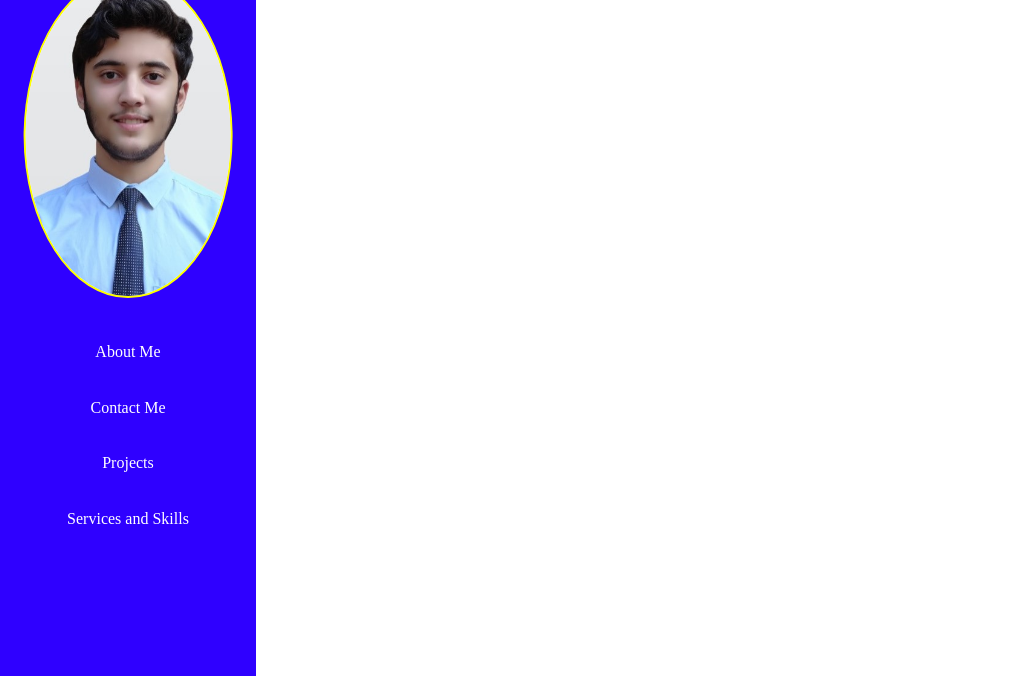
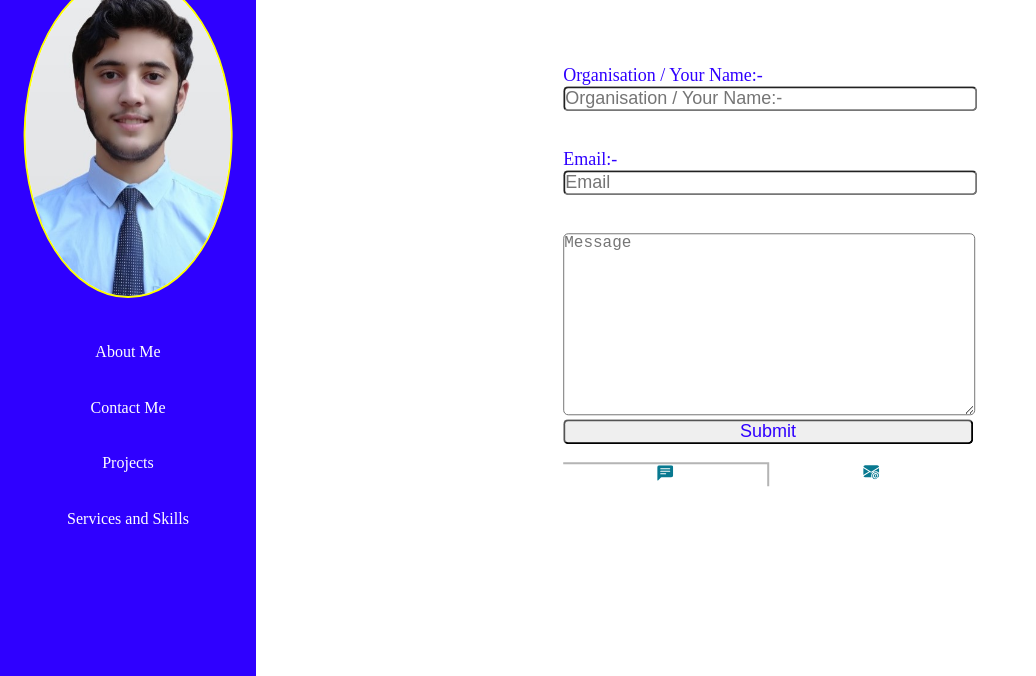
Before and after one commit to parthkesar/ProfessionalPortfolio, a website: page public/index.html in a window 1280 px wide. Shown: the part 124-800 px from the top of the page, without its empty margins (0-1036 px from the left). Drawn offline with Linux system fonts and the light colour scheme.

Commit message:
Done contact me portion.

```diff
--- a/public/css/index.css
+++ b/public/css/index.css
@@ -23,6 +23,7 @@
     flex-direction: column;
     align-items: center;
     width: 100%;
+
 }
 
 #menulist li {
@@ -59,3 +60,35 @@
     width: 80vw;
     height: 100vh;
 }
+
+ form{
+
+    width: 40%;
+    position: relative;
+    top: 50%;
+    left: 50%;
+    transform: translate(-50%,-50%);
+    display: inline-block;
+    color: rgb(47, 0, 255);
+}
+
+form label,input, textarea{
+    display: inline-block;
+    width: 100%;
+    font-size: large;
+    border-radius: 5px;
+    color: rgb(47, 0, 255);
+}
+
+.text{
+
+    width: 50%;
+    color: #087990;
+    text-align: center;
+    font-size: larger;
+}
+
+.text:hover{
+    color: #087990;
+    background-color: rgba(128, 128, 128, 0.212);
+}
--- a/public/index.html
+++ b/public/index.html
@@ -20,7 +20,45 @@
 </div>
 
 <main id="main">
-    <h1 style="display: inline-block; width: 100%; text-align: center; padding-top: 7%; box-sizing: border-box;">I am a Software Engineer</h1>
+    <form action="/contact" method="post">
+        <label for="companyName">Organisation / Your Name:-</label> <br>
+        <input type="text" name="companyName" id="companyName" placeholder="Organisation / Your Name:-" required>
+        <br>
+        <label for="email" style="margin-top: 1cm;">Email:-</label> <br>
+        <input type="email" name="email" id="email" placeholder="Email" required>
+
+        <textarea name="Message" id="Message" cols="30" rows="10" placeholder="Message"
+            style="margin-top: 1cm;"></textarea>
+        <input type="submit" value="Submit">
+
+
+        <div style="width: 100%; position: relative; width: 100%; display: flex; margin-top: 0.5cm;">
+
+            <div class="text" style="border-top: 2px solid rgba(128, 128, 128, 0.589); border-right: 2px solid rgba(128, 128, 128, 0.589);">
+            <svg xmlns="http://www.w3.org/2000/svg" width="16" height="16" fill="currentColor"
+                class="bi bi-chat-left-text-fill" viewBox="0 0 16 16">
+                <path
+                    d="M0 2a2 2 0 0 1 2-2h12a2 2 0 0 1 2 2v8a2 2 0 0 1-2 2H4.414a1 1 0 0 0-.707.293L.854 15.146A.5.5 0 0 1 0 14.793zm3.5 1a.5.5 0 0 0 0 1h9a.5.5 0 0 0 0-1zm0 2.5a.5.5 0 0 0 0 1h9a.5.5 0 0 0 0-1zm0 2.5a.5.5 0 0 0 0 1h5a.5.5 0 0 0 0-1z" />
+            </svg>
+        </div>
+
+
+
+
+        <div class="text">
+            <div>
+            <a href="mailto:parthkesar@official.com" style="width: 100%; display: inline-block; color: #087990;">
+            <svg xmlns="http://www.w3.org/2000/svg" width="16" height="16" fill="currentColor"
+                class="bi bi-envelope-at-fill" viewBox="0 0 16 16">
+                <path
+                    d="M2 2A2 2 0 0 0 .05 3.555L8 8.414l7.95-4.859A2 2 0 0 0 14 2zm-2 9.8V4.698l5.803 3.546zm6.761-2.97-6.57 4.026A2 2 0 0 0 2 14h6.256A4.5 4.5 0 0 1 8 12.5a4.49 4.49 0 0 1 1.606-3.446l-.367-.225L8 9.586zM16 9.671V4.697l-5.803 3.546.338.208A4.5 4.5 0 0 1 12.5 8c1.414 0 2.675.652 3.5 1.671" />
+                <path
+                    d="M15.834 12.244c0 1.168-.577 2.025-1.587 2.025-.503 0-1.002-.228-1.12-.648h-.043c-.118.416-.543.643-1.015.643-.77 0-1.259-.542-1.259-1.434v-.529c0-.844.481-1.4 1.26-1.4.585 0 .87.333.953.63h.03v-.568h.905v2.19c0 .272.18.42.411.42.315 0 .639-.415.639-1.39v-.118c0-1.277-.95-2.326-2.484-2.326h-.04c-1.582 0-2.64 1.067-2.64 2.724v.157c0 1.867 1.237 2.654 2.57 2.654h.045c.507 0 .935-.07 1.18-.18v.731c-.219.1-.643.175-1.237.175h-.044C10.438 16 9 14.82 9 12.646v-.214C9 10.36 10.421 9 12.485 9h.035c2.12 0 3.314 1.43 3.314 3.034zm-4.04.21v.227c0 .586.227.8.581.8.31 0 .564-.17.564-.743v-.367c0-.516-.275-.708-.572-.708-.346 0-.573.245-.573.791" />
+            </svg>
+        </a>
+    </div>
+</div>
+    </form>
 
 </main>
 </body>
```
